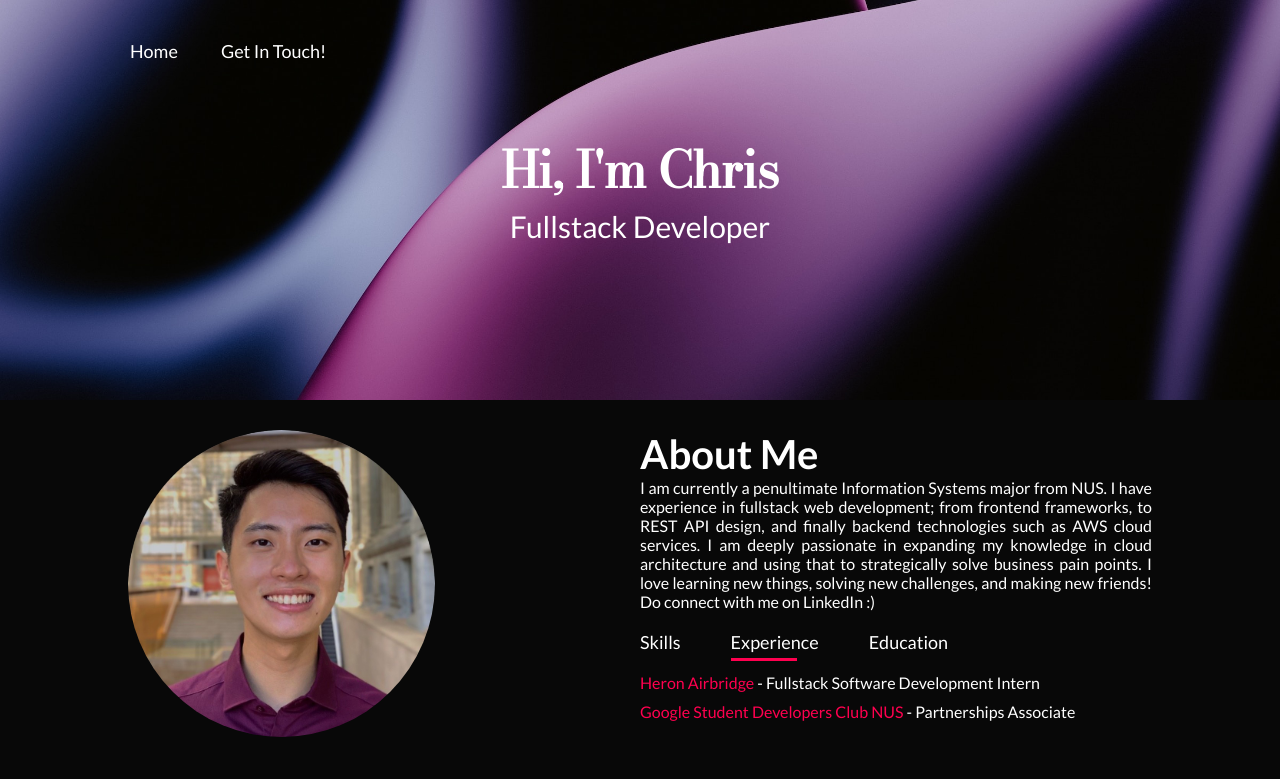
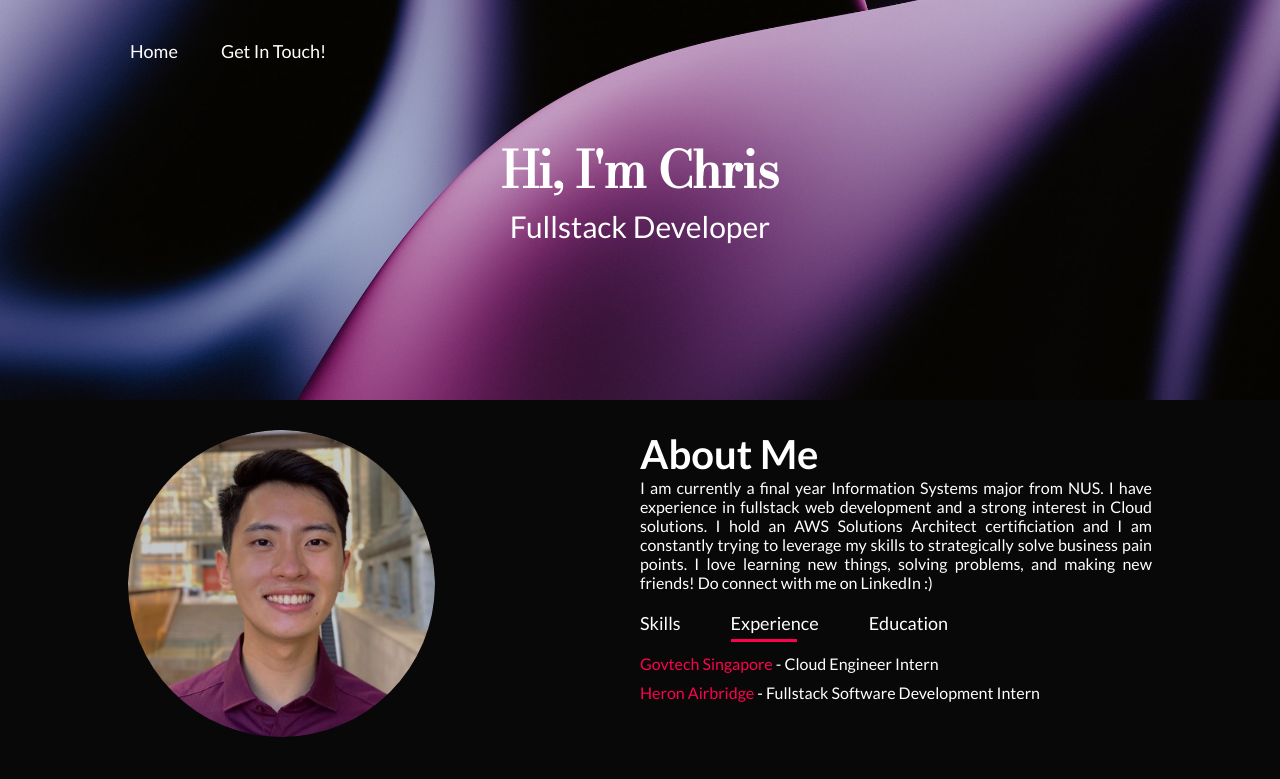
Before and after one commit to chrischanwz/PersonalWebsite, a plain HTML site: page index.html in a window 1280 px wide. Both pictures are taken after a click on the element "Experience". Shown: the top 779 px of the page. Drawn offline with nearby package versions, Linux system fonts and the light colour scheme.

Commit message:
updated final year

```diff
--- a/index.html
+++ b/index.html
@@ -21,11 +21,7 @@
         <nav>
           <ul>
             <li>
-              <a
-                href="https://chris-portfolio-website.s3.ap-southeast-1.amazonaws.com/index.html"
-              >
-                Home
-              </a>
+              <a href="https://personal-website-taupe-pi.vercel.app/"> Home </a>
             </li>
             <li>
               <a
@@ -56,14 +52,13 @@
           <div class="about-col-2">
             <h1 class="sub-title">About Me</h1>
             <p>
-              I am currently a penultimate Information Systems major from NUS. I
-              have experience in fullstack web development; from frontend
-              frameworks, to REST API design, and finally backend technologies
-              such as AWS cloud services. I am deeply passionate in expanding my
-              knowledge in cloud architecture and using that to strategically
-              solve business pain points. I love learning new things, solving
-              new challenges, and making new friends! Do connect with me on
-              LinkedIn :)
+              I am currently a final year Information Systems major from NUS. I
+              have experience in fullstack web development and a strong interest
+              in Cloud solutions. I hold an AWS Solutions Architect
+              certificiation and I am constantly trying to leverage my skills to
+              strategically solve business pain points. I love learning new
+              things, solving problems, and making new friends! Do connect with
+              me on LinkedIn :)
             </p>
 
             <div class="tab-titles">
@@ -159,12 +154,11 @@
             <div class="tab-contents" id="experience">
               <ul>
                 <li>
+                  <span>Govtech Singapore</span> - Cloud Engineer Intern <br />
+                </li>
+                <li>
                   <span>Heron Airbridge</span> - Fullstack Software Development
                   Intern <br />
-                </li>
-                <li>
-                  <span>Google Student Developers Club NUS</span> - Partnerships
-                  Associate <br />
                 </li>
               </ul>
             </div>
```
